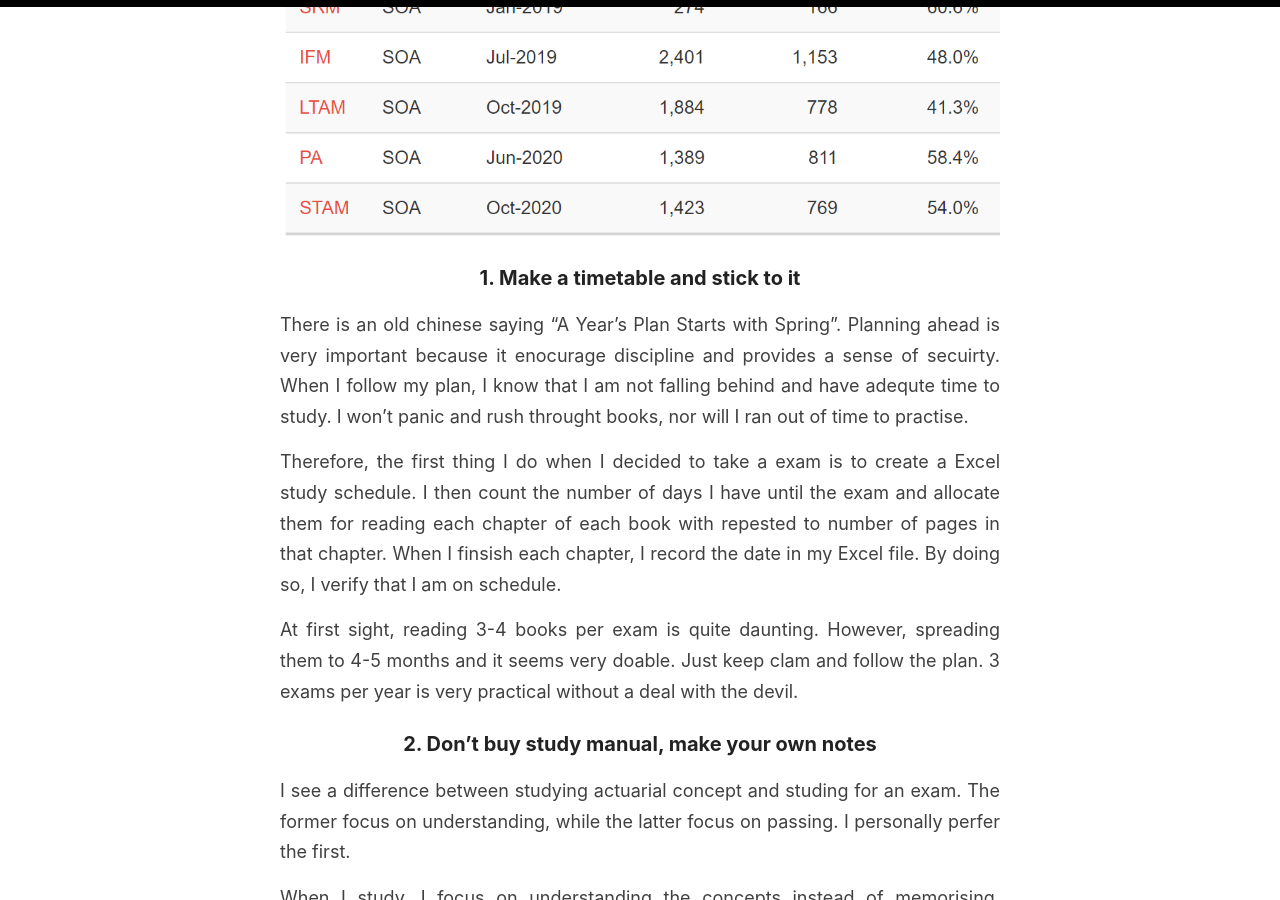
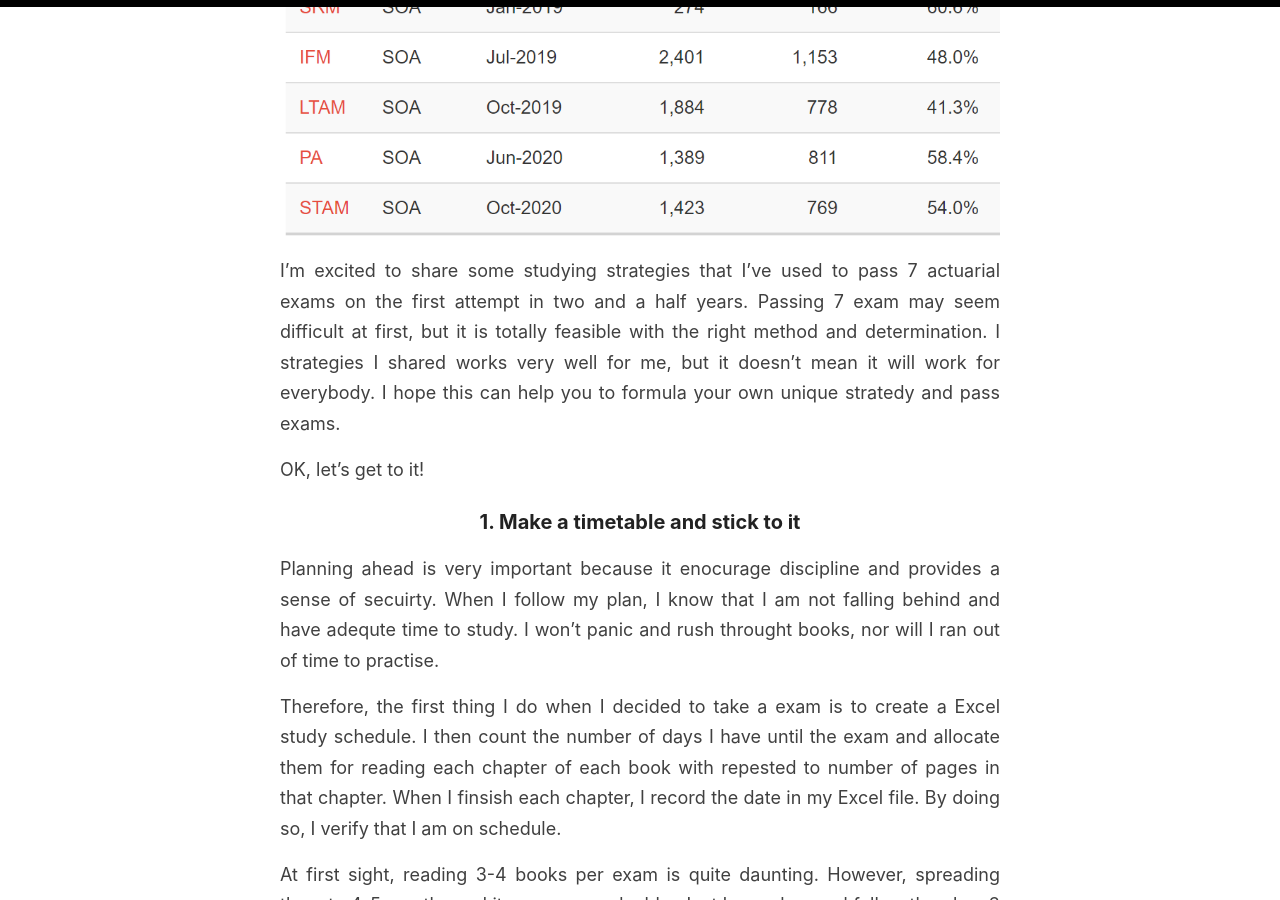
Before and after one commit to actuarialcat/actuarialcat.github.io, a Jekyll site: the page built from _posts/2020-12-24-How-to-pass-7-SOA.md, in a window 1280 px wide and 900 px high, scrolled down 579 px. Built offline with Jekyll 4.4.1, drawn with Linux system fonts in a browser that asks for light colours; some of the changed text lies outside the part shown.

Commit message:
update how to pass

```diff
--- a/_posts/2020-12-24-How-to-pass-7-SOA.md
+++ b/_posts/2020-12-24-How-to-pass-7-SOA.md
@@ -6,15 +6,19 @@ categories: [Actuarial, Exams]
 excerpt:
 ---
 
-![alt text](/images/article_images/2020-12-24-How-to-pass-7-SOA/cover.png)
+![Actuarial lookup exam results](/images/article_images/2020-12-24-How-to-pass-7-SOA/cover.png)
 
+I'm excited to share some studying strategies that I've used to pass 7 actuarial exams on the first attempt in two and a half years.
+Passing 7 exam may seem difficult at first, but it is totally feasible with the right method and determination.
+I strategies I shared works very well for me, but it doesn't mean it will work for everybody.
+I hope this can help you to formula your own unique stratedy and pass exams.
 
+OK, let's get to it!
 
 
 
 ### 1. Make a timetable and stick to it
 
-There is an old chinese saying "A Year’s Plan Starts with Spring".
 Planning ahead is very important because it enocurage discipline and provides a sense of secuirty.
 When I follow my plan, I know that I am not falling behind and have adequte time to study.
 I won't panic and rush throught books, nor will I ran out of time to practise.
@@ -28,24 +32,22 @@ However, spreading them to 4-5 months and it seems very doable.
 Just keep clam and follow the plan. 3 exams per year is very practical without a deal with the devil.
 
 
+
 ### 2. Don't buy study manual, make your own notes
 
 I see a difference between studying actuarial concept and studing for an exam.
 The former focus on understanding, while the latter focus on passing.
 I personally perfer the first.
 
-
 When I study, I focus on understanding the concepts instead of memorising, because by understanding the concept, all those complicated theories become much more intuative.
 I can easily derive and adapt my knowledge for any situation. It quickly become second nature without much effort.
 On the other hand, if I just memeorize a concept, it is imposible for me adapt if the question changes a bit.
 Moreover, it always leads to fustration when forgeting something or forcing myself to memorise concept without questioning it.
 
-
 That is the main reason why I never learn from study manuals, they doesn't really fully explain the ideas behind the concepts.
 (And they are too expensive.)
 I did not spend a single dollar in purchasing study materials as
 I was able to find all textbooks either in my university library or online.
-
 
 When reading textbook, I have very simple strategy: read through each chapter twice and only twice.
 During the first time, I highlight key point and try to have a general idea what it the chapter is about.
@@ -54,7 +56,6 @@ There is two benefits for this.
 One, I ensure I digest all concepts and able to present them on my own. If I can present a concept, I can answer exam questions about it.
 Two, I never ever need to open the textbooks again becuase I have everything I need in my notes.
 If I forget anything, I only need to search for it in my note. No more wasting time searching through 400+ pages of textbooks.
-
 
 When I am done reading a textbook twice, the book goes away.
 There is no such thing as saving a difficult topic for latter. This is no going back.
@@ -66,7 +67,7 @@ And I can understand every symbol in my own notes, obviously, becuase I wrote th
 
 ### 3. SOA sample questions is more than enough
 
-Before asking **how much** practice questions do we need, let's try to figure out **why** do we need them.
+Before asking how much practice questions do we need, let's try to figure out why do we need them.
 For me, practice questions have 2 purpose: accustom me to the question types, and verify I learn all the require concepts.
 
 Why SOA sample question is enough?
```
